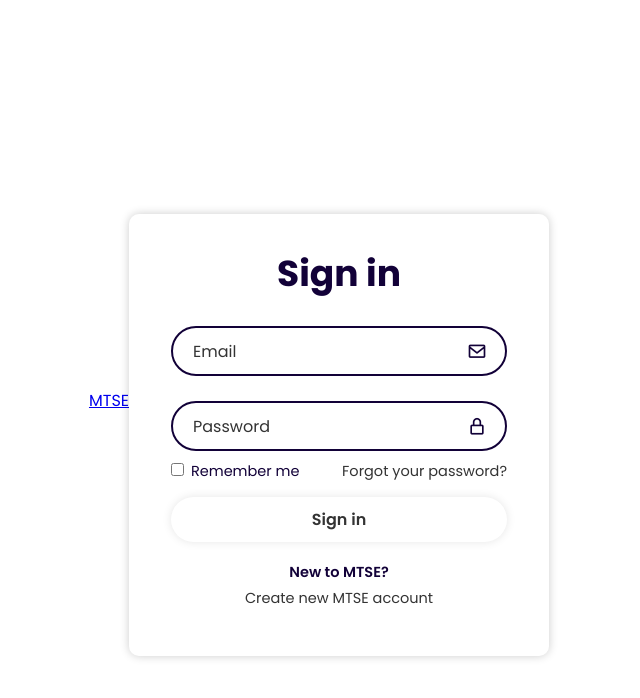
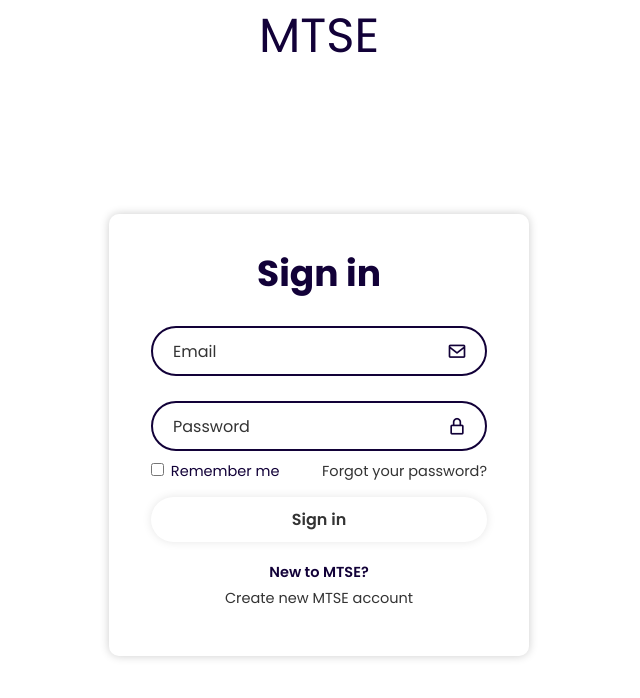
Before and after one commit to CatalinaHohleva/TW_Project, a plain HTML site: page source/Pages/sign_in.html in a window 1280 px wide. Shown: the whole page, without its empty margins (321-961 px from the left). Drawn offline with nearby package versions, Linux system fonts and the light colour scheme; files that its build step writes are made by us from their sources.

Commit message:
Update sign_in.html

```diff
--- a/source/Pages/sign_in.html
+++ b/source/Pages/sign_in.html
@@ -8,7 +8,7 @@
         <link href='https://unpkg.com/boxicons@2.1.4/css/boxicons.min.css' rel='stylesheet'>
     </head>
     <body>
-        <div class="login-logo-sign-in">
+        <div class="login-logo">
             <a href="home.html">MTSE</a>
         </div>
         <div class="wrapper">
```
